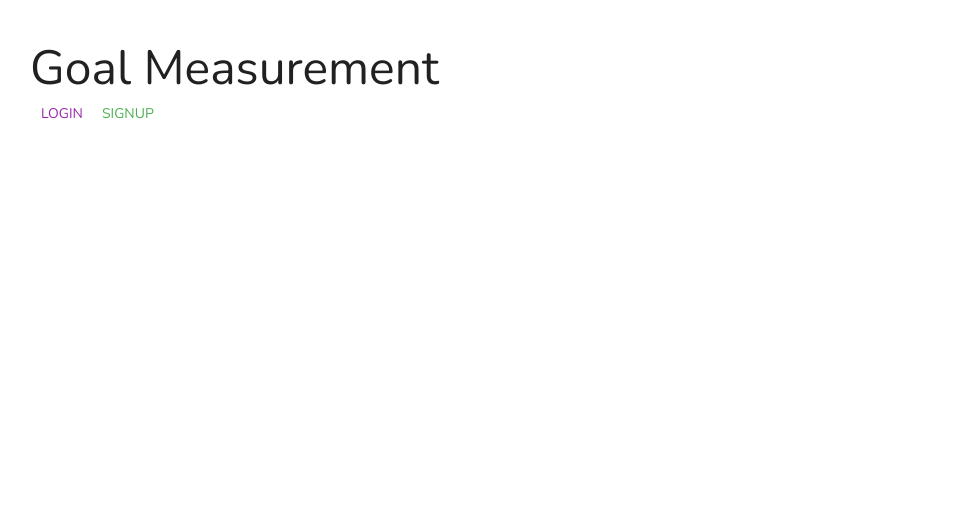
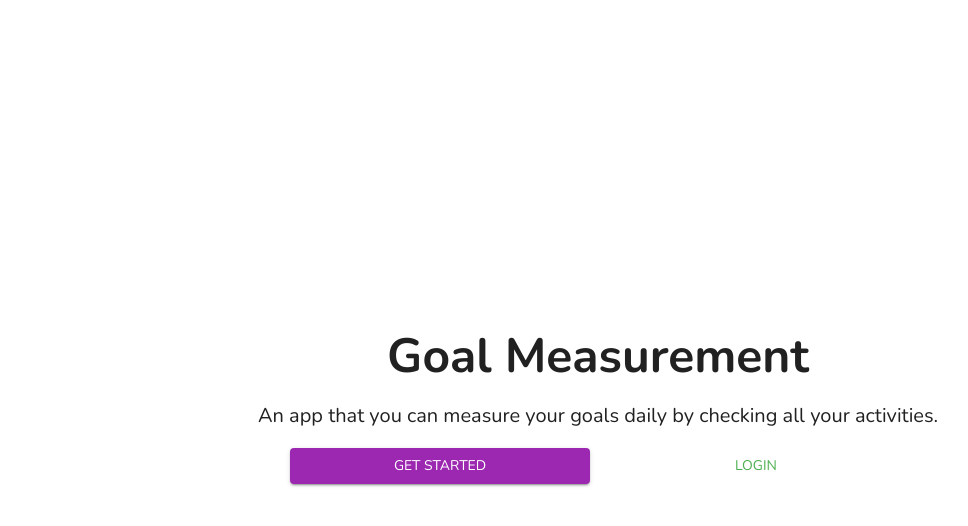
Before and after one commit to cristianrodri/goal-measurement-next, a Next.js app: page / in a window 1280 px wide. Shown: the top 526 px of the page, without its empty margins (42-1010 px from the left). Built offline with nearby package versions, Linux system fonts and the light colour scheme.

Commit message:
Title, subtitle and button actions is added in the homepage

```diff
--- a/src/components/PageLayout/PageLayout.tsx
+++ b/src/components/PageLayout/PageLayout.tsx
@@ -15,7 +15,9 @@ export const PageLayout = ({ title, children }: Props) => {
       sx={{
         minHeight: '100vh',
         paddingTop: theme => theme.spacing(2),
-        paddingBottom: theme => theme.spacing(2)
+        paddingBottom: theme => theme.spacing(2),
+        display: 'flex',
+        flexDirection: 'column'
       }}
     >
       <Head>
--- a/src/components/pages/homepage/Title.tsx
+++ /dev/null
@@ -1,5 +0,0 @@
-import { Typography } from '@mui/material'
-
-export const Title = () => {
-  return <Typography variant="h3">Goal Measurement</Typography>
-}
--- a/src/pages/index.tsx
+++ b/src/pages/index.tsx
@@ -1,21 +1,46 @@
 import type { NextPage } from 'next'
-import { Box, Button } from '@mui/material'
+import { Box, Button, Stack, Typography } from '@mui/material'
 import { PageLayout } from '@components/PageLayout'
-import { Title } from '@components/pages/homepage/Title'
 
 const Home: NextPage = () => {
   return (
-    <PageLayout title="Login">
-      <Box px={1}>
+    <PageLayout title="Home | Goal Measurement">
+      <Box
+        display="flex"
+        flexDirection="column"
+        justifyContent="center"
+        alignItems="center"
+        gap={theme => theme.spacing(2)}
+        flexGrow={1}
+      >
         {/* Title */}
-        <Title />
+        <Typography
+          component="h1"
+          variant="h3"
+          fontWeight={theme => theme.typography.fontWeightBold}
+          align="center"
+        >
+          Goal Measurement
+        </Typography>
         {/* Subtitle */}
+        <Typography component="h3" variant="h6" align="center">
+          An app that you can measure your goals daily by checking all your
+          activities.
+        </Typography>
         {/* Actions */}
-        <Button href="/login">Login</Button>
-        <Button href="/login" color="secondary">
-          Signup
-        </Button>
-        {/* Image */}
+        <Stack
+          direction="row"
+          justifyContent="center"
+          gap={theme => theme.spacing(2)}
+          flexWrap="wrap"
+        >
+          <Button href="/login" variant="contained" sx={{ width: 300 }}>
+            Get Started
+          </Button>
+          <Button href="/login" color="secondary" sx={{ width: 300 }}>
+            Login
+          </Button>
+        </Stack>
       </Box>
     </PageLayout>
   )
```
Also changed, not shown: 1 other file (tests, documents, lock files or other folders).
